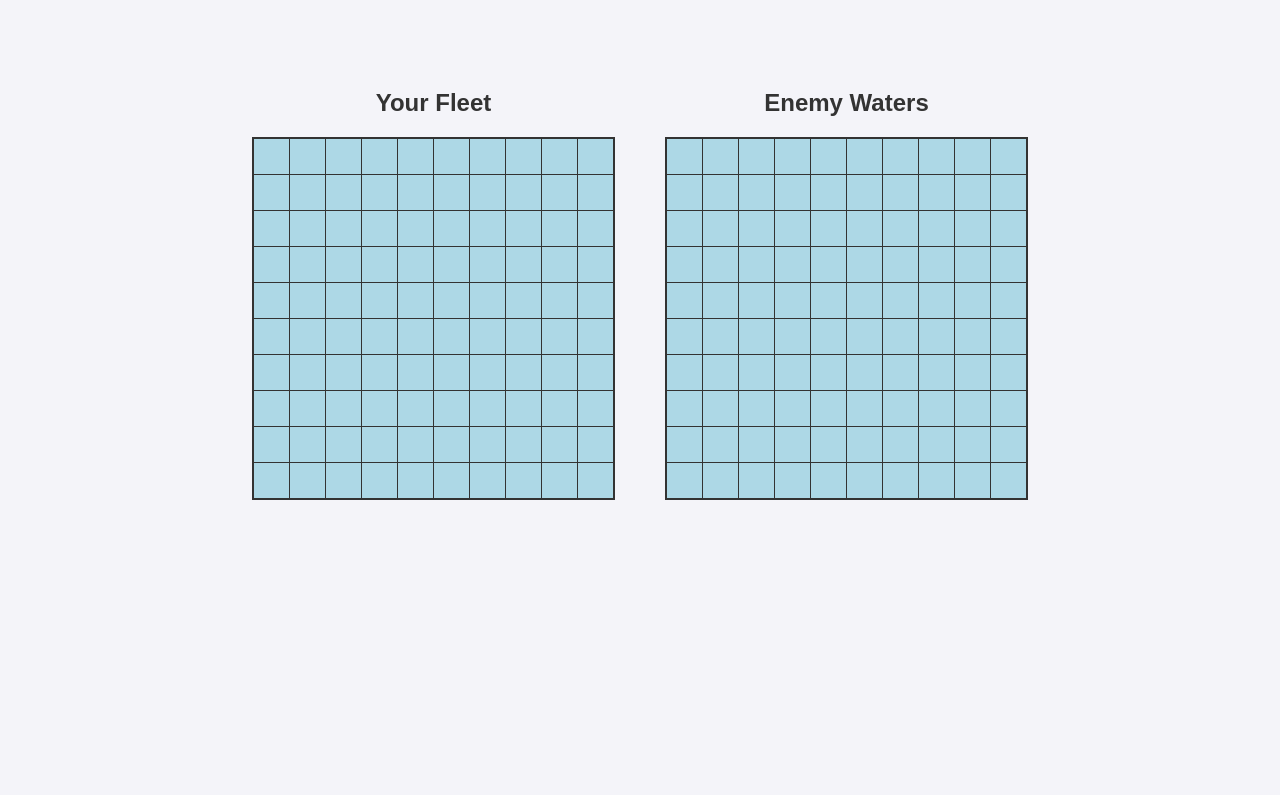
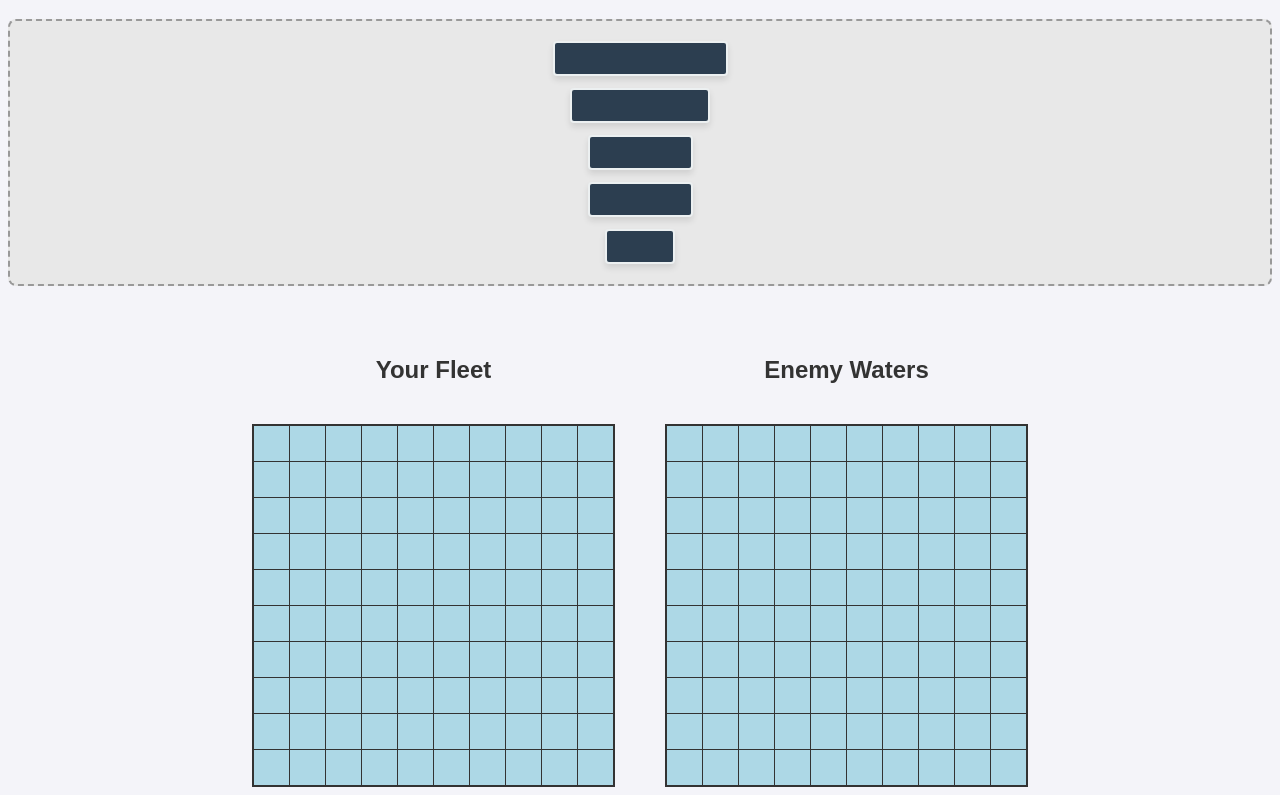
Before and after one commit to Owencasabuena/battleship, a website built with webpack: page src/index.html in a window 1280 px wide. Shown: the part 69-864 px from the top of the page. Before the commit the page ends 800 px from the top, so only its background shows below. Built offline with nearby package versions, Linux system fonts and the light colour scheme.

Commit message:
fix: correct ship placement orientation and prevent duplicate attacks
- Update drop event loop to increment the Y-axis for horizontal ship rendering
- Add guard clause in handleBoardClick to reject clicks on already targeted cells

```diff
--- a/src/index.js
+++ b/src/index.js
@@ -59,14 +59,23 @@ function initGame() {
         const shipCoordinates = event.target.dataset.coordinate.split(',').map(Number);
 
         const ship = new Ship(shipName, shipLength);
-        player1.gameboard.placeShip(ship, shipCoordinates);
+        const startX = shipCoordinates[0];
+        const startY = shipCoordinates[1];
+        const fullShipCoordinates = [];
+        for (let i = 0; i < shipLength; i++) {
+            fullShipCoordinates.push([startX, startY + i])
+        }
+        const isPlacementSuccessful = player1.gameboard.placeShip(ship, fullShipCoordinates);
+        if (isPlacementSuccessful) {
             playerBoardDiv.innerHTML = '';
             createBoard(playerBoardDiv, player1.gameboard, true);
+
             const selectedShip = document.querySelector(`[data-name="${shipName}"]`);
             selectedShip.remove();
 
             if(dockyard.children.length === 0) {
                 enemyBoardDiv.addEventListener('click', handleBoardClick);
+            }
         }
     });
     enemyBoardDiv = document.querySelector('.enemy-board');
@@ -76,7 +85,9 @@ function initGame() {
 }
 
 function handleBoardClick(event) {
-    if (!event.target.classList.contains('cell')) {
+    if (!event.target.classList.contains('cell') ||
+        event.target.classList.contains('hit') ||
+        event.target.classList.contains('miss')) {
         return;
     }
 
--- a/src/style.css
+++ b/src/style.css
@@ -24,6 +24,7 @@ body {
     display: flex;
     flex-direction: column;
     align-items: center;
+    gap: 20px; /* Added breathing room between board and dockyard */
 }
 
 /* The magic CSS Grid that creates the 10x10 layout */
@@ -58,3 +59,43 @@ body {
 .cell.miss {
     background-color: #e0e0e0;
 }
+
+/* =========================================
+   DOCKYARD & DRAG-AND-DROP STYLES
+   ========================================= */
+
+.dockyard {
+    display: flex;
+    flex-direction: column;
+    align-items: center;
+    gap: 12px;
+    padding: 20px;
+    background-color: #e8e8e8;
+    border: 2px dashed #999;
+    border-radius: 8px;
+    width: 100%;
+    min-height: 220px;
+}
+
+/* The Draggable Ships */
+.ship-drag {
+    height: 35px; /* Perfectly matches your 35px grid cell height! */
+    background-color: #2c3e50;
+    border: 2px solid #ecf0f1;
+    border-radius: 4px;
+    cursor: grab;
+    box-shadow: 0 4px 6px rgba(0,0,0,0.1);
+}
+
+/* Make it look "picked up" when clicked */
+.ship-drag:active {
+    cursor: grabbing;
+    transform: scale(1.02);
+    opacity: 0.8;
+}
+
+/* Ship widths mathematically calculated based on 35px cells */
+.ship-drag[data-length="5"] { width: 175px; } /* 35 * 5 */
+.ship-drag[data-length="4"] { width: 140px; } /* 35 * 4 */
+.ship-drag[data-length="3"] { width: 105px; } /* 35 * 3 */
+.ship-drag[data-length="2"] { width: 70px;  } /* 35 * 2 */
```
Lines whose indentation alone changed are shown as unchanged.
